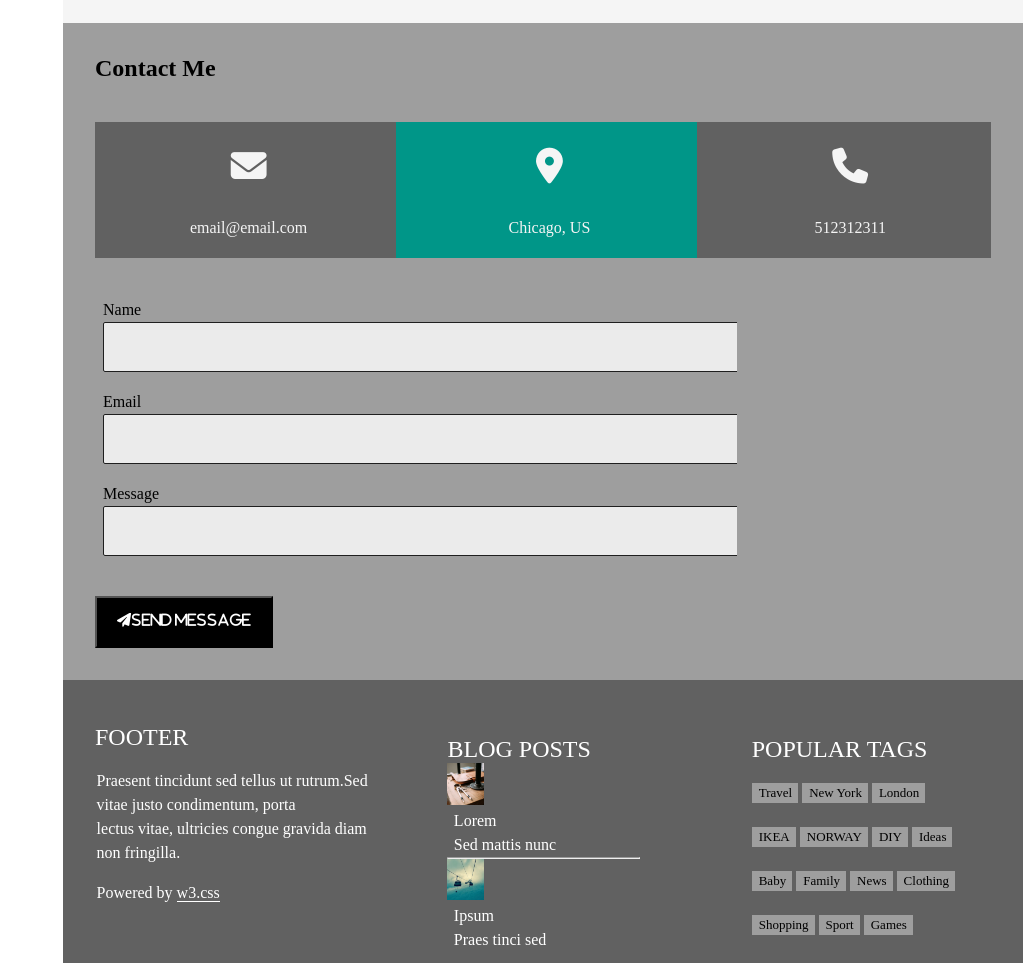
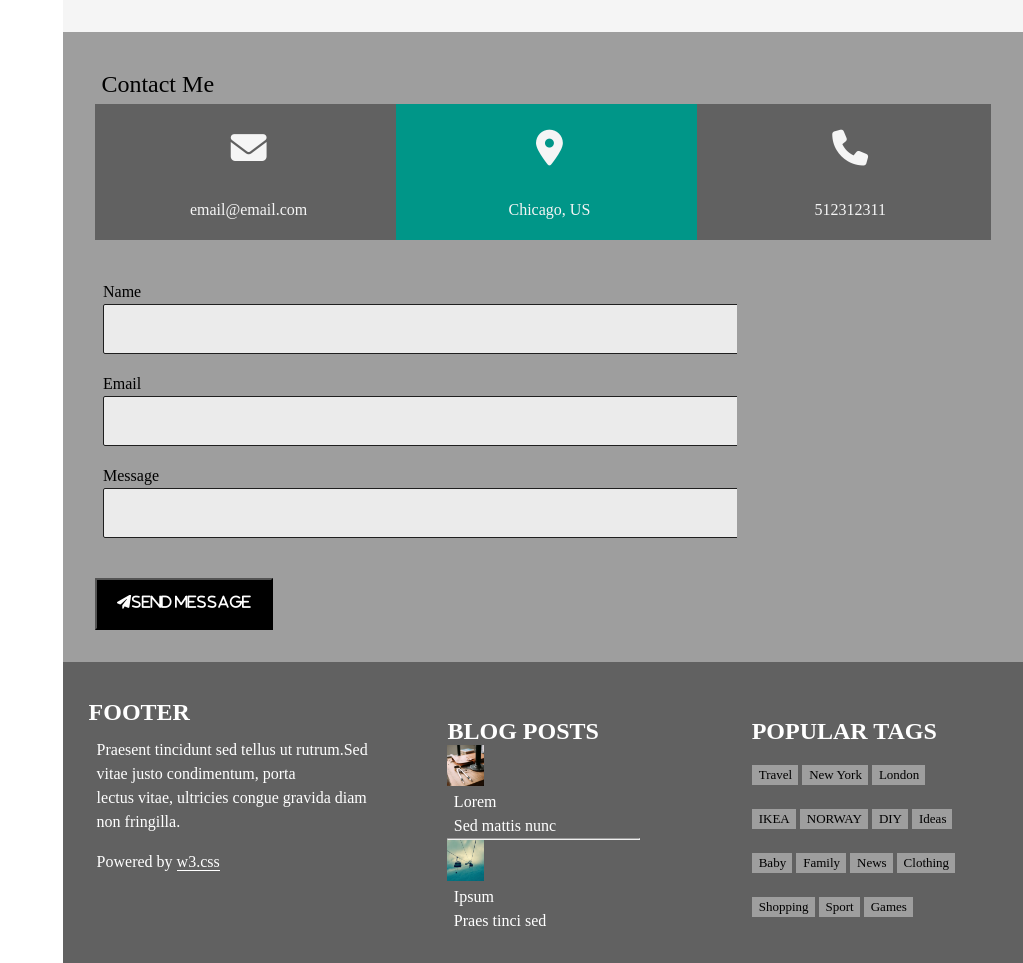
Before and after one commit to Nathanael-Lontsi/nature-portfolio, a plain HTML site: page index.html in a window 1280 px wide. Shown: the part 2697-3660 px from the top of the page, without its empty margins (257-1280 px from the left). Drawn offline with Linux system fonts and the light colour scheme.

Commit message:
correct linter errors

```diff
--- a/assets/styles/style.css
+++ b/assets/styles/style.css
@@ -4,7 +4,7 @@
   box-sizing: inherit;
   list-style: none;
   text-decoration: none;
-  font-family: 'Times New Roman', Times, serif;
+  font-family: "Times New Roman", Times, serif;
   overflow-x: hidden;
 }
 
@@ -118,7 +118,6 @@ h1 {
 
 .picture {
   width: 100%;
-
 }
 
 figcaption {
@@ -262,7 +261,7 @@ h5 {
   text-align: bottom;
 }
 
-.permonth h1 {
+.border .heading h1 {
   font-size: 30px;
   color: #000;
   background-color: #fff;
@@ -352,7 +351,7 @@ h6 {
 }
 
 .paper .fa-solid {
-  font-size: 1.1vw
+  font-size: 1.1vw;
 }
 
 /* Footer */
@@ -368,7 +367,7 @@ h6 {
   line-height: 1.5;
 }
 
-.footer-a h2 {
+#contact h2 {
   font-weight: 400;
   padding: 0.5vw;
 }
@@ -389,7 +388,7 @@ a {
   padding-left: 1vw;
 }
 
-.footer-b h2 {
+#contact h2 {
   font-weight: 400;
 }
 
@@ -399,7 +398,7 @@ a {
   color: #fff;
 }
 
-.footer-c h2 {
+#contact h2 {
   font-weight: 400;
 }
 
```
Lines whose indentation alone changed are shown as unchanged.
